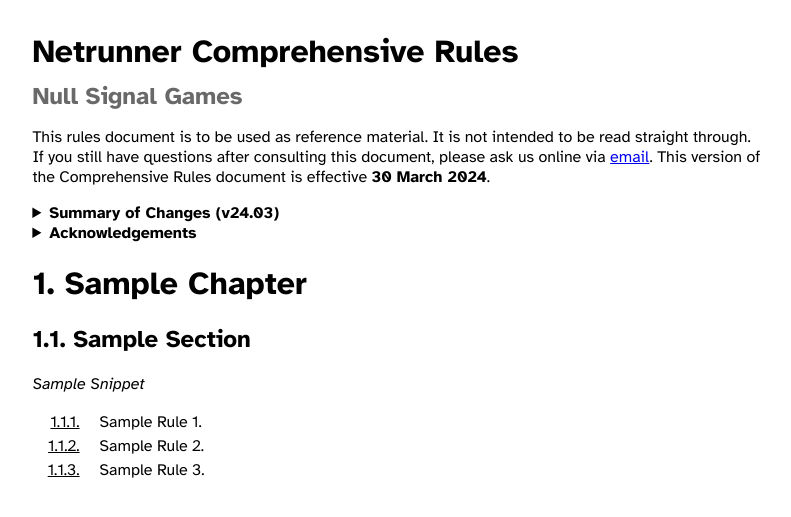
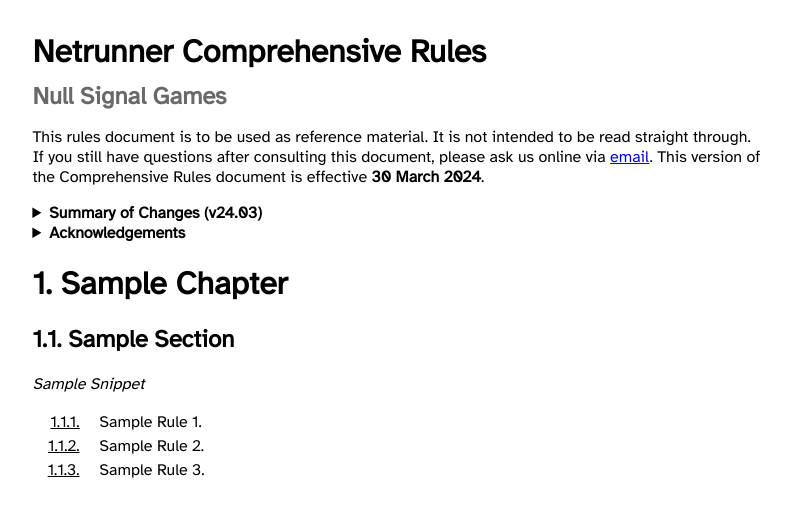
Before and after one commit to rubenpieters/netrunner-comprehensive-rules, a Python web app: template data/templates/html/rules.html in a window 1280 px wide. Shown: the part 59-576 px from the top of the page, without its empty margins (246-1037 px from the left). Run offline with Jinja, Linux system fonts and the light colour scheme; the template is opened without the code that fills it, so the values that code supplies are empty.

Commit message:
revert "SELF-host font"
This reverts commit 578b8c2d1903d839523903e335489d0363f314c0.

```diff
--- a/data/templates/html/rules.css
+++ b/data/templates/html/rules.css
@@ -1,32 +1,3 @@
-@font-face {
-    font-family: 'Atkinson Hyperlegible';
-    src: url('fonts/AtkinsonHyperlegible-Regular.woff2') format('woff2');
-    font-weight: 400;
-    font-style: normal;
-    font-display: block;
-}
-@font-face {
-    font-family: 'Atkinson Hyperlegible';
-    src: url('fonts/AtkinsonHyperlegible-Bold.woff2') format('woff2');
-    font-weight: 700;
-    font-style: normal;
-    font-display: block;
-}
-@font-face {
-    font-family: 'Atkinson Hyperlegible';
-    src: url('fonts/AtkinsonHyperlegible-Italic.woff2') format('woff2');
-    font-weight: 400;
-    font-style: italic;
-    font-display: block;
-}
-@font-face {
-    font-family: 'Atkinson Hyperlegible';
-    src: url('fonts/AtkinsonHyperlegible-BoldItalic.woff2') format('woff2');
-    font-weight: 700;
-    font-style: italic;
-    font-display: block;
-}
-
 body {
   font-family: 'Atkinson Hyperlegible';
   margin: 0;
--- a/data/templates/html/rules.html
+++ b/data/templates/html/rules.html
@@ -3,10 +3,7 @@
    <head>
       <meta charset="utf-8">
       <meta name="viewport" content="width=device-width, initial-scale=1">
-      <link rel="preload" href="fonts/AtkinsonHyperlegible-Regular.woff2" as="font" type="font/woff2" crossorigin>
-      <link rel="preload" href="fonts/AtkinsonHyperlegible-Bold.woff2" as="font" type="font/woff2" crossorigin>
-      <link rel="preload" href="fonts/AtkinsonHyperlegible-Italic.woff2" as="font" type="font/woff2" crossorigin>
-      <link rel="preload" href="fonts/AtkinsonHyperlegible-BoldItalic.woff2" as="font" type="font/woff2" crossorigin>
+      <link rel="stylesheet" href="https://fonts.googleapis.com/css2?family=Atkinson+Hyperlegible">
       <link rel="stylesheet" href="rules.css">
       <link rel="stylesheet" href="extended.css">
       <title>Netrunner Comprehensive Rules (<!--VERSION_STRING-->v24.03<!--END_VERSION_STRING-->)</title>
--- a/rules_doc_generator/__main__.py
+++ b/rules_doc_generator/__main__.py
@@ -101,7 +101,6 @@ if "web" in config.output_types:
   shutil.copyfile(os.path.join('data', 'templates', 'html', 'rules.js'), os.path.join('html', 'rules.js'))
   shutil.copyfile(os.path.join('data', 'templates', 'html', 'rules.css'), os.path.join('html', 'rules.css'))
   shutil.copyfile(os.path.join('data', 'templates', 'html', 'extended.css'), os.path.join('html', 'extended.css'))
-  shutil.copytree(os.path.join('data', 'templates', 'html', 'fonts'), os.path.join('html', 'fonts'))
 
 # Opengraph Web Version Output
 if "opengraph" in config.output_types:
@@ -116,7 +115,6 @@ if "opengraph" in config.output_types:
   shutil.copyfile(os.path.join('data', 'templates', 'html', 'rules.js'), os.path.join('php', 'rules.js'))
   shutil.copyfile(os.path.join('data', 'templates', 'html', 'rules.css'), os.path.join('php', 'rules.css'))
   shutil.copyfile(os.path.join('data', 'templates', 'html', 'extended.css'), os.path.join('php', 'extended.css'))
-  shutil.copytree(os.path.join('data', 'templates', 'html', 'fonts'), os.path.join('php', 'fonts'))
   shutil.copyfile(os.path.join('data', 'templates', 'php', 'index.php'), os.path.join('php', 'index.php'))
   shutil.copyfile(os.path.join('data', 'templates', 'php', 'logo.png'), os.path.join('php', 'logo.png'))
   phpConfigFile = "<?php\n$CONFIG = array (\n"
```
Also changed, not shown: data/templates/html/fonts/AtkinsonHyperlegible-Bold.woff2 (deleted), data/templates/html/fonts/AtkinsonHyperlegible-BoldItalic.woff2 (deleted), data/templates/html/fonts/AtkinsonHyperlegible-Italic.woff2 (deleted), data/templates/html/fonts/AtkinsonHyperlegible-Regular.woff2 (deleted).
